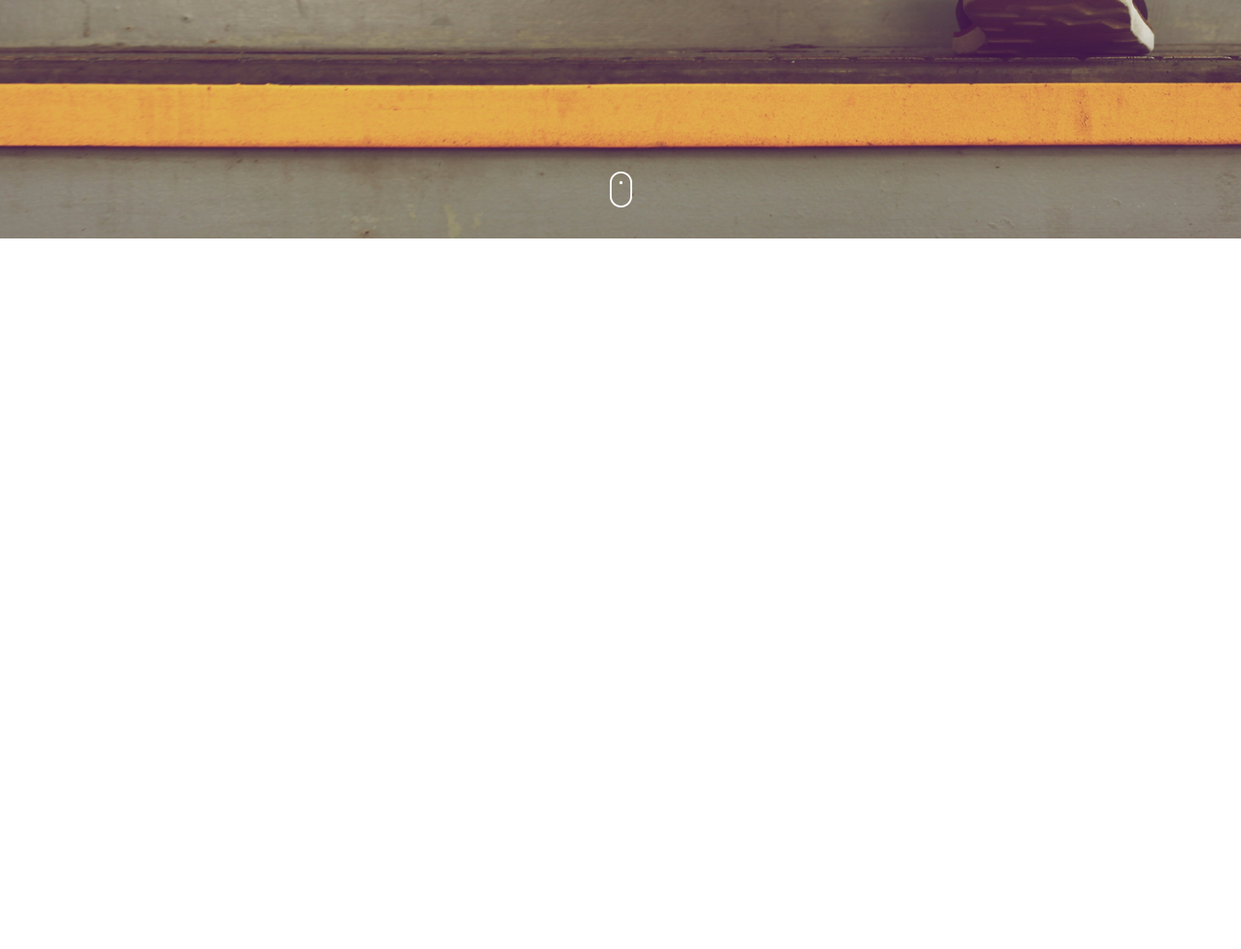
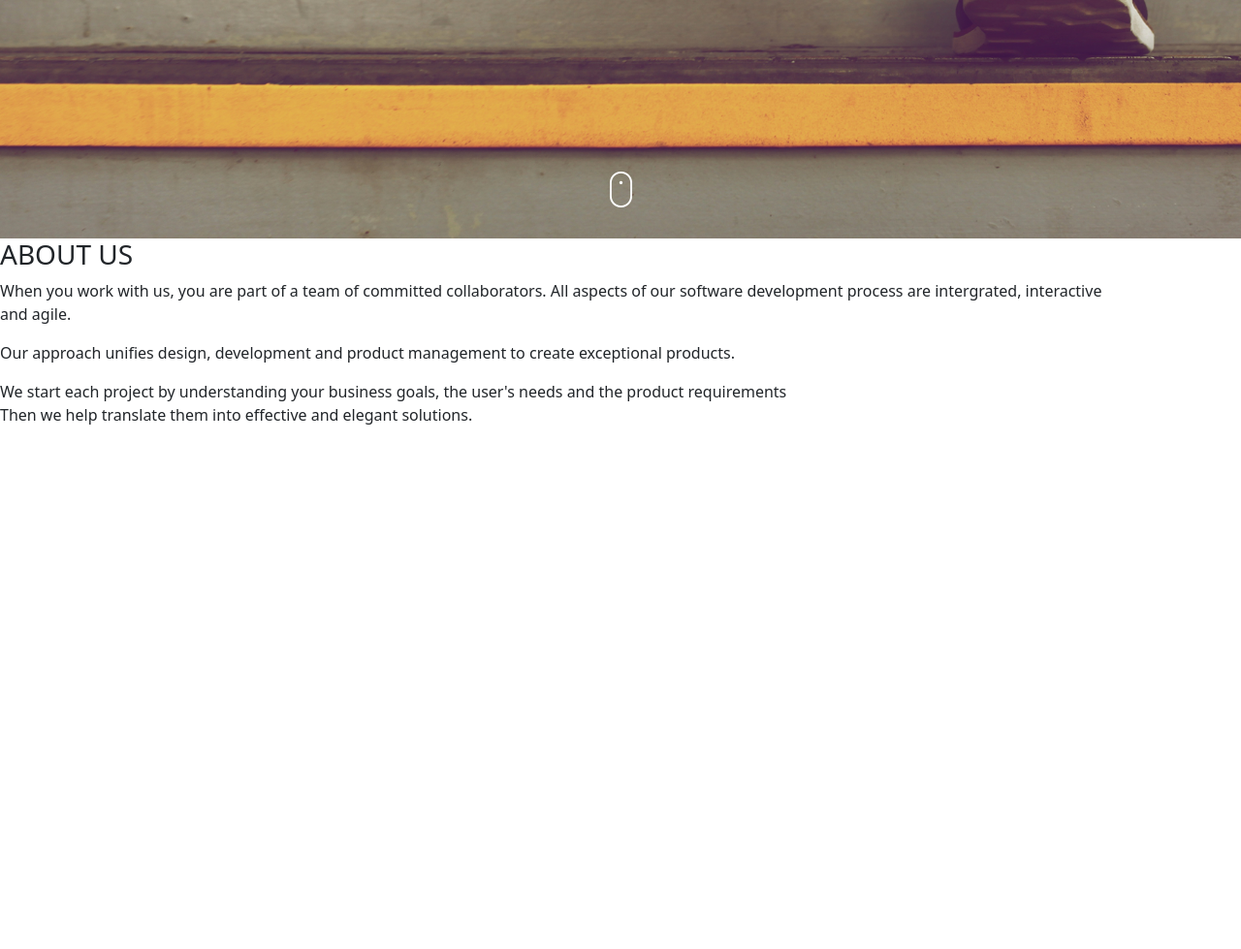
Before and after one commit to kennedybabu/Delani-Studio-week3-IP, a plain HTML site: page index.html in a window 1280 px wide. Shown: the part 554-1533 px from the top of the page at 97% size. Before the commit the page ends 800 px from the top, so only its background shows below. Drawn offline with nearby package versions, Linux system fonts and the light colour scheme.

Commit message:
add the about section

```diff
--- a/css/styles.css
+++ b/css/styles.css
@@ -1,5 +1,9 @@
 @import url('https://fonts.googleapis.com/css2?family=Poppins:wght@300;400&display=swap');
 @import url('https://fonts.googleapis.com/css2?family=Lexend:wght@300;400;500&family=Poppins:wght@300;400&display=swap');
+
+html {
+    scroll-behavior: smooth;
+}
 
 .hero {
     height: 100vh;
@@ -20,6 +24,8 @@
 
 .hero h2 {
     font-weight: 600;
+    line-height: 1.8;
+    font-size: 2.5em;
 }
 
 .hero p {
@@ -30,3 +36,8 @@
     position: absolute;
     bottom: 2rem;
 }
+
+.about-us {
+    min-height: 100vh;
+    width: 100vw;
+}
--- a/index.html
+++ b/index.html
@@ -9,7 +9,7 @@
     <title>Denali || Studdio</title>
 </head>
 <body>
-    <div class="hero">
+    <section class="hero">
         <div class="logo">
             <img src="./assets/logo/logo.png" alt="logo">
         </div>
@@ -21,7 +21,22 @@
         <div class="mouse-click">
             <img src="./assets/mouse_click.png" alt="mouse-click">
         </div>
-    </div>
+    </section>
+
+    <section class="about-us">
+        <div class="about">
+            <h3 class="about-heading">ABOUT US</h3>
+            <p>When you work with us, you are part of a team of committed collaborators. All aspects of our software development process are intergrated, interactive<br>
+            and agile.</p>
+            <p>Our approach unifies design, development and product management to create exceptional products.</p>
+            <p>We start each project by understanding your business goals, the user's needs and the product requirements<br>
+            Then we help translate them into effective and elegant solutions.</p>
+        </div>
+        <div class="services"></div>
+
+    </section>
+
+
 
     <div class="container">
 
```
